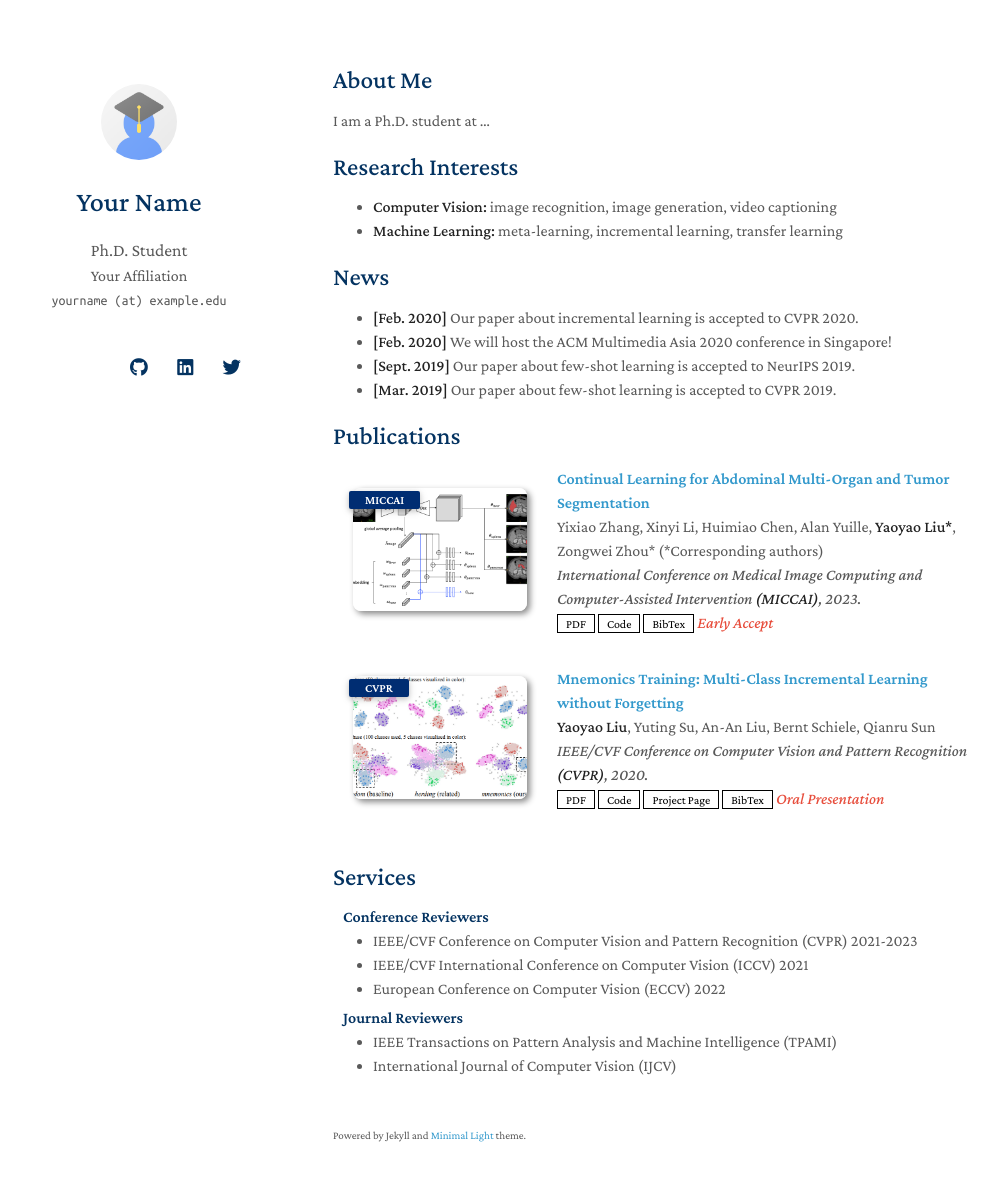
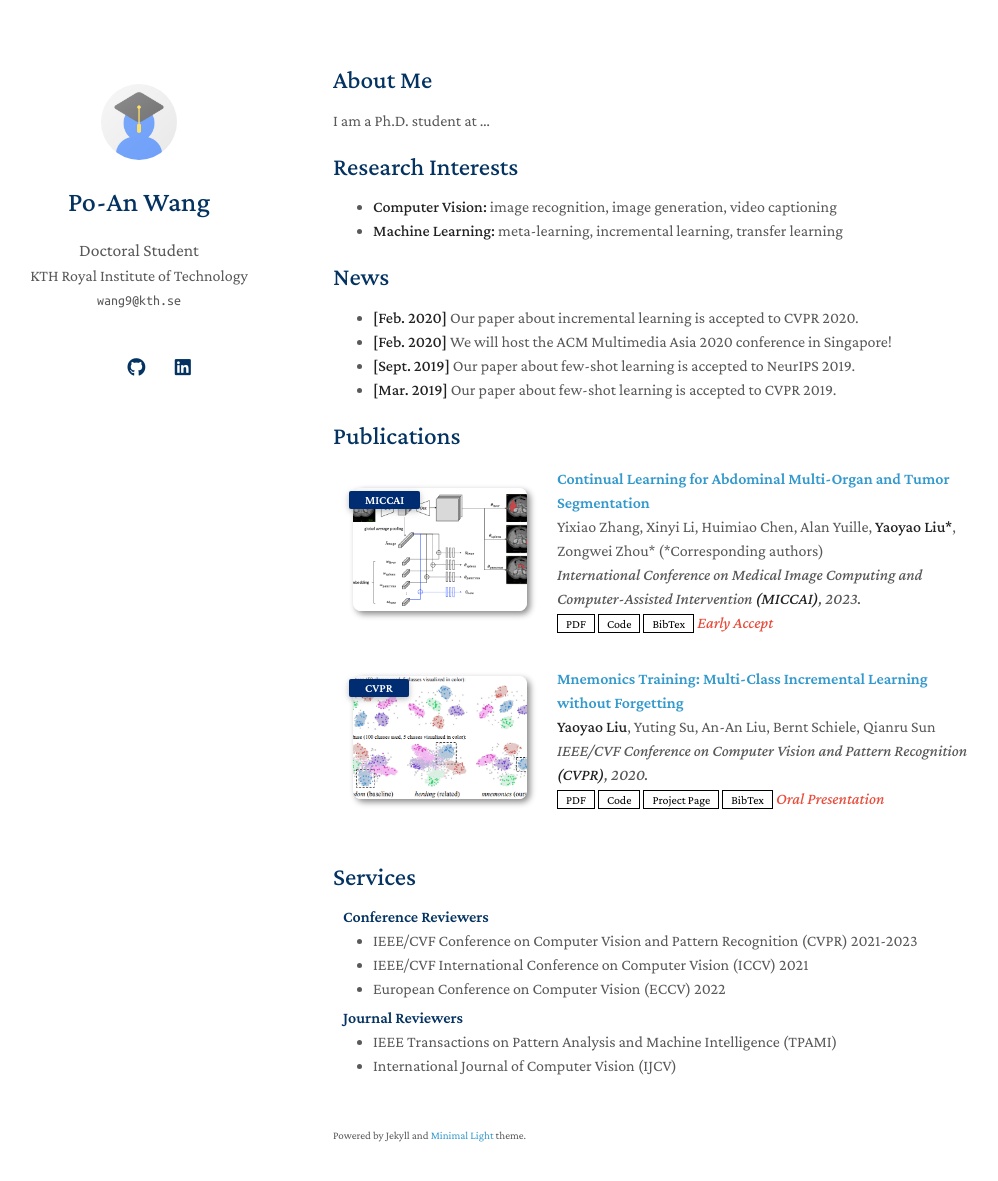
Before and after one commit to poankth/poankth.github.io, a Jekyll site: the page built from index.md, in a window 1280 px wide and 1216 px high. Shown: the top 1181 px of the window, without its empty margins (137-1135 px from the left). Built offline with Jekyll 4.4.1, drawn with Linux system fonts in a browser that asks for light colours; nearby versions of some CDN libraries; a style sheet for code colours, icons or effects is not loaded; our own code applies the rules of GitHub Pages for plain Markdown files.

Commit message:
Update _config.yml

```diff
--- a/_config.yml
+++ b/_config.yml
@@ -1,8 +1,8 @@
 # Basic Information
-title: Your Name
-position: Ph.D. Student
-affiliation: Your Affiliation
-email: yourname (at) example.edu
+title: Po-An Wang
+position: Doctoral Student
+affiliation: KTH Royal Institute of Technology
+email: wang9@kth.se
 
 # Search Engine Optimization (SEO)
 # The following information is used to improve the website traffic from search engines, e.g., Google.
@@ -12,11 +12,11 @@ canonical: https://minimal-light-theme.yliu.me/
 
 # Links
 # If you don't need one of them, you may delete the corresponding line.
-google_scholar: https://scholar.google.com/
-cv_link: assets/files/curriculum_vitae.pdf
-github_link: https://github.com/
-linkedin: https://www.linkedin.com/
-twitter: https://twitter.com/
+google_scholar: https://scholar.google.com.tw/citations?user=kzXIxFYAAAAJ
+cv_link:
+github_link: https://github.com/poankth
+linkedin: https://www.linkedin.com/in/po-an-wang-707ab114a/
+twitter:
 
 # Images (e.g., your profile picture and your website's favicon)
 # "favicon" and "favicon_dark" are used for the light and dark modes, respectively.
```
